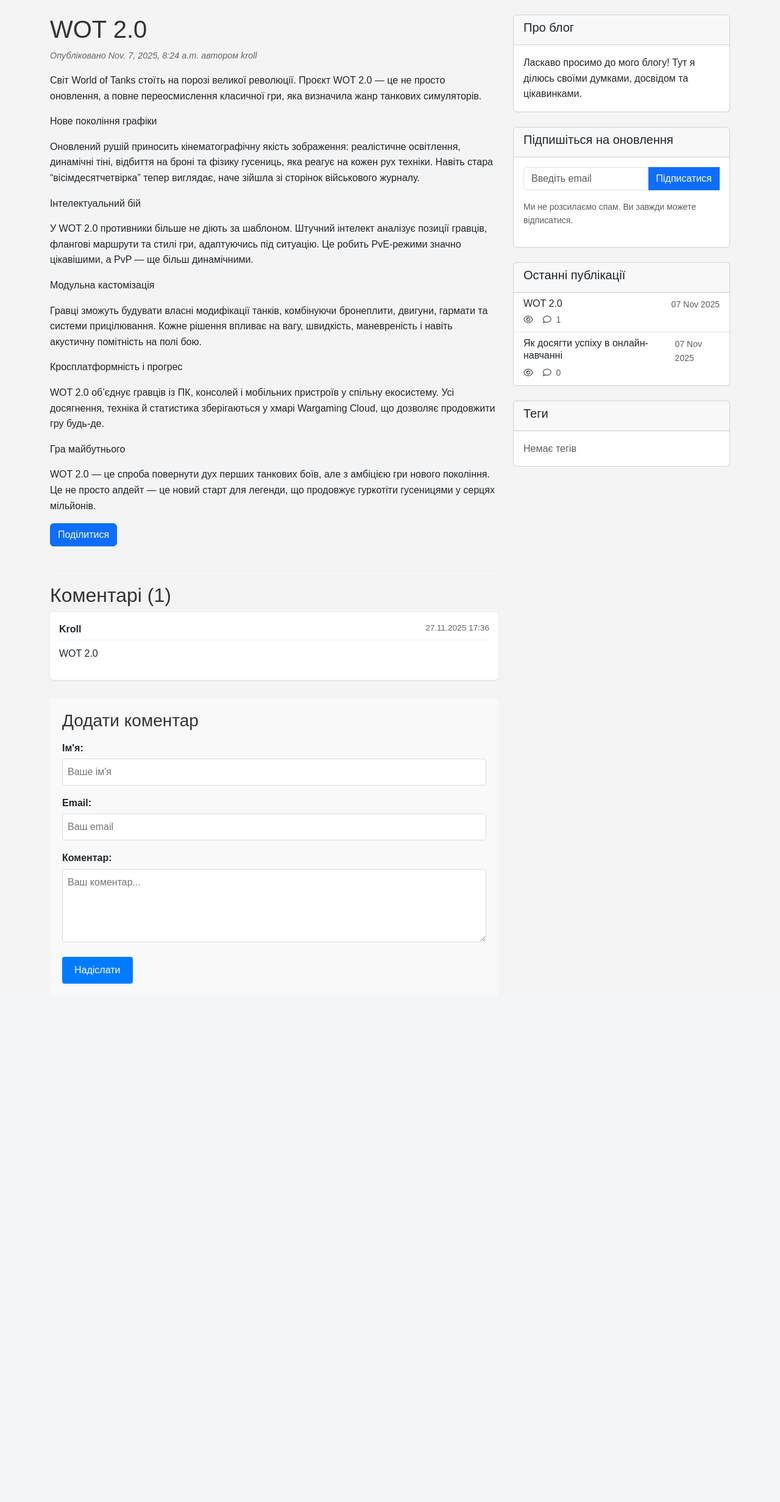
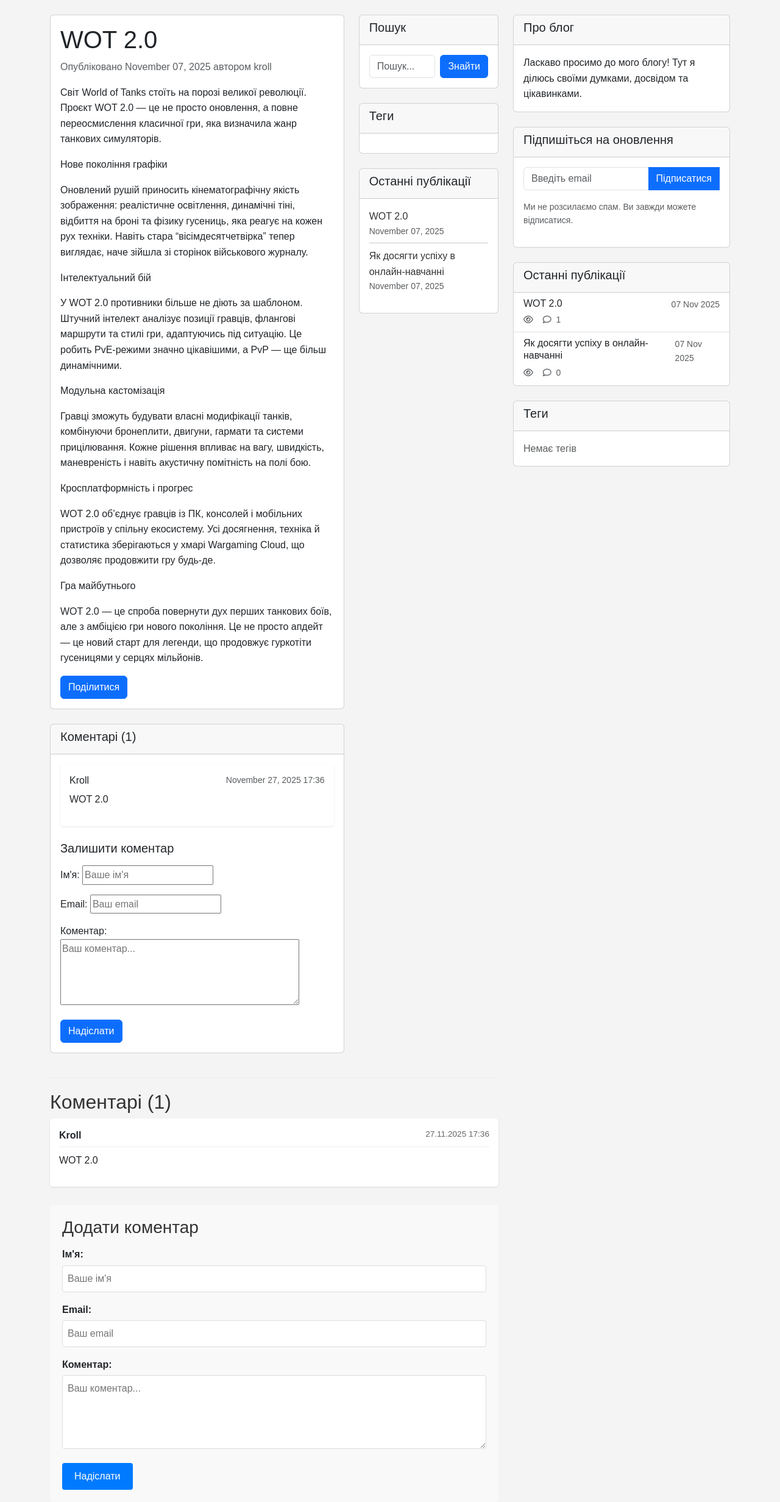
Before and after one commit to KpoJleBapKa/DevOps_pw5, a Django app: template myblog/templates/blog/post/detail.html in a window 1280 px wide. Shown: the part 80-2543 px from the top of the page at 61% size. Before the commit the page ends 1693 px from the top, so only its background shows below. Run offline with Django 5.2, Linux system fonts and the light colour scheme; the template is opened without the code that fills it: values that come from a table or form of the project are taken from there, others are empty; data comes from the database, SQL or seed files in the repository.

Commit message:
v2.2 tags

```diff
--- a/myblog/templates/blog/post/detail.html
+++ b/myblog/templates/blog/post/detail.html
@@ -3,34 +3,152 @@
 {% block title %}{{ post.title }}{% endblock %}
 
 {% block content %}
-  <article class="post-detail">
-    <h1>{{ post.title }}</h1>
-    <p class="date">
-      Опубліковано {{ post.publish }} автором {{ post.author }}
+<div class="row">
+    <div class="col-md-8">
+        <article class="post-detail card mb-4">
+            <div class="card-body">
+                <h1 class="card-title">{{ post.title }}</h1>
+                <p class="text-muted">
+                    Опубліковано {{ post.publish|date:"F d, Y" }} автором {{ post.author }}
                 </p>
                 <div class="post-body">
                     {{ post.body|linebreaks }}
                 </div>
 
                 {% if post.tags.all %}
-    <div class="post-tags">
+                <div class="post-tags mt-3">
                     <strong>Теги:</strong>
                     {% for tag in post.tags.all %}
-        <a href="{% url 'blog:post_list_by_tag' tag.slug %}" class="tag">
+                        <a href="{% url 'blog:post_list_by_tag' tag.slug %}" class="badge bg-primary text-decoration-none">
                             {{ tag.name }}
                         </a>
-        {% if not forloop.last %}, {% endif %}
+                        {% if not forloop.last %}{% endif %}
                     {% endfor %}
                 </div>
                 {% endif %}
 
-    <div class="share-post">
+                <div class="share-post mt-3">
                     <a href="{% url 'blog:post_share' post.id %}" class="btn btn-primary">
                         Поділитися
                     </a>
                 </div>
+            </div>
+        </article>
+
+        <!-- Подібні публікації -->
+        {% if similar_posts %}
+        <div class="card mb-4">
+            <div class="card-header">
+                <h5>Схожі публікації</h5>
+            </div>
+            <div class="card-body">
+                <div class="row">
+                    {% for post in similar_posts %}
+                    <div class="col-md-6 mb-3">
+                        <div class="card h-100">
+                            <div class="card-body">
+                                <h6 class="card-title">
+                                    <a href="{{ post.get_absolute_url }}" class="text-decoration-none">
+                                        {{ post.title }}
+                                    </a>
+                                </h6>
+                                <p class="card-text small text-muted">
+                                    {{ post.publish|date:"F d, Y" }}
+                                </p>
+                            </div>
+                        </div>
+                    </div>
+                    {% endfor %}
+                </div>
+            </div>
+        </div>
+        {% endif %}
 
         <!-- Коментарі -->
+        <div class="card">
+            <div class="card-header">
+                <h5>Коментарі ({{ comments.count }})</h5>
+            </div>
+            <div class="card-body">
+                {% for comment in comments %}
+                    <div class="comment mb-3">
+                        <div class="d-flex justify-content-between align-items-center mb-2">
+                            <h6 class="mb-0">{{ comment.name }}</h6>
+                            <small class="text-muted">{{ comment.created|date:"F d, Y H:i" }}</small>
+                        </div>
+                        <p class="mb-0">{{ comment.body|linebreaks }}</p>
+                        {% if not forloop.last %}<hr>{% endif %}
+                    </div>
+                {% empty %}
+                    <p class="text-muted">Ще немає коментарів. Будьте першим!</p>
+                {% endfor %}
+
+                <!-- Форма додавання коментаря -->
+                <div class="mt-4">
+                    <h5>Залишити коментар</h5>
+                    <form method="post" class="mt-3">
+                        {% csrf_token %}
+                        {{ comment_form.as_p }}
+                        <button type="submit" class="btn btn-primary">Надіслати</button>
+                    </form>
+                </div>
+            </div>
+        </div>
+    </div>
+
+    <!-- Бічна панель -->
+    <div class="col-md-4">
+        <!-- Пошук -->
+        <div class="card mb-4">
+            <div class="card-header">
+                <h5>Пошук</h5>
+            </div>
+            <div class="card-body">
+                <form method="get" action="{% url 'blog:post_list' %}" class="d-flex">
+                    <input type="text" name="query" class="form-control me-2" placeholder="Пошук...">
+                    <button type="submit" class="btn btn-primary">Знайти</button>
+                </form>
+            </div>
+        </div>
+
+        <!-- Теги -->
+        <div class="card mb-4">
+            <div class="card-header">
+                <h5>Теги</h5>
+            </div>
+            <div class="card-body">
+                <div class="d-flex flex-wrap">
+                    {% for tag in tags %}
+                        <a href="{% url 'blog:post_list_by_tag' tag.slug %}"
+                           class="badge bg-secondary text-decoration-none me-1 mb-1">
+                            {{ tag.name }}
+                        </a>
+                    {% endfor %}
+                </div>
+            </div>
+        </div>
+
+        <!-- Останні публікації -->
+        <div class="card">
+            <div class="card-header">
+                <h5>Останні публікації</h5>
+            </div>
+            <div class="card-body">
+                <ul class="list-unstyled">
+                    {% for post in recent_posts %}
+                        <li class="mb-2">
+                            <a href="{{ post.get_absolute_url }}" class="text-decoration-none">
+                                {{ post.title }}
+                            </a>
+                            <div class="text-muted small">{{ post.publish|date:"F d, Y" }}</div>
+                        </li>
+                        {% if not forloop.last %}<hr class="my-2">{% endif %}
+                    {% endfor %}
+                </ul>
+            </div>
+        </div>
+    </div>
+</div>
     <div class="comments-section">
       <h2>Коментарі ({{ comments.count }})</h2>
 
```
Also changed, not shown: myblog/blog/views.py (+7 -6 lines). Lines whose indentation alone changed are shown as unchanged.
